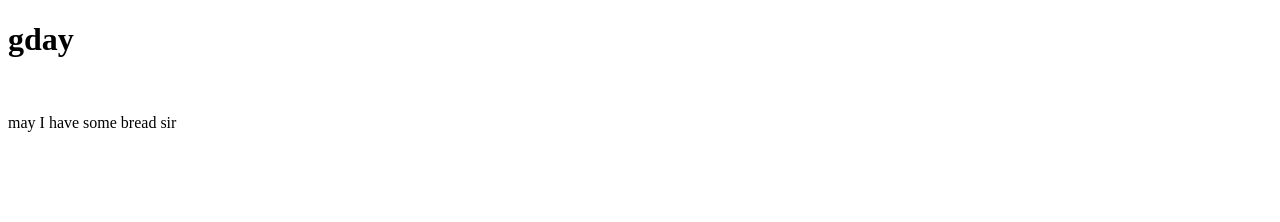
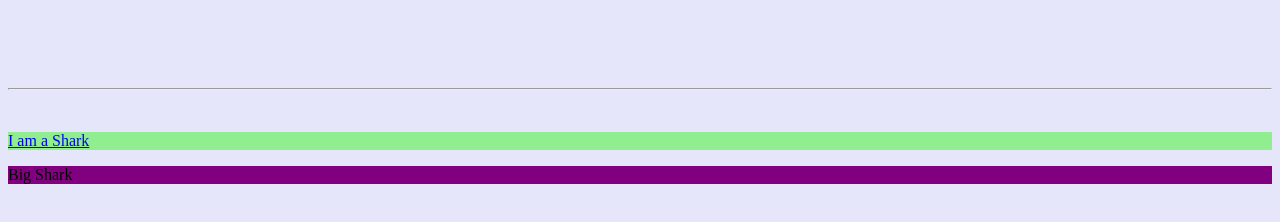
Before and after one commit to silver-suth/adamsutherland, a plain HTML site: page index.html in a window 1280 px wide. Drawn offline with Linux system fonts and the light colour scheme.

Commit message:
todays push

```diff
--- a/index.html
+++ b/index.html
@@ -1,22 +1,37 @@
 <!DOCTYPE html>
 <html lang="en" dir="ltr">
+
   <head>
-  <meta charset="UTF-8">
-  <meta name="description" content="insert content here">
+    <meta charset="utf-8">
+    <meta name="description" content="Family of Sharks">
+    <meta name="keywords" content="Family, Sharks, Ocean, Parenting">
+    <meta name="author" content="Adam Sutherland">
+    <link rel="stylesheet" href="styles.css">
+
+    <title>My Website</title>
+
   </head>
   <body>
     <header>
-    <h1>gday</h1>
+      <br>
+      <br>
+      <br>
+      <br>
+      <hr>
+      <br>
     </header>
-  <div class="magenta-background">
+    <div class="baby_shark">
+      <p><a href="https://www.bostonmagazine.com/news/2019/05/21/great-white-shark-connecticut/">I am a Shark</a></p>
+
     </div>
-  <br>
-   <p>may I have some bread sir</p>
-  <br>
-  <a href="https://www.google.com">
-  <div id="Google">
+    <div id="daddy_shark">
+      <p>Big Shark</p>
+
     </div>
+
+
     <footer>
+
     </footer>
   </body>
 </html>
--- /dev/null
+++ b/styles.css
@@ -0,0 +1,16 @@
+/*This is my css file*/
+
+/*styles of tags*/
+html {
+  background-color: lavender;
+}
+
+/*styles of classes*/
+.baby_shark{
+  background-color: lightgreen;
+}
+
+/*styles of id's*/
+#daddy_shark{
+  background-color: purple;
+}
```
Also changed, not shown: Backup index.html (added). Lines whose indentation alone changed are shown as unchanged.
